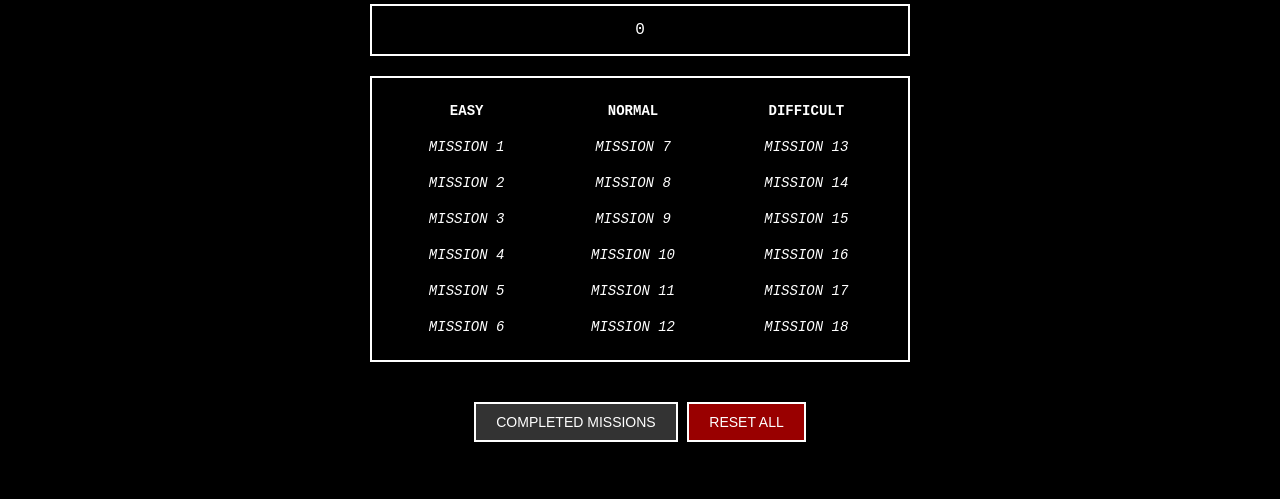
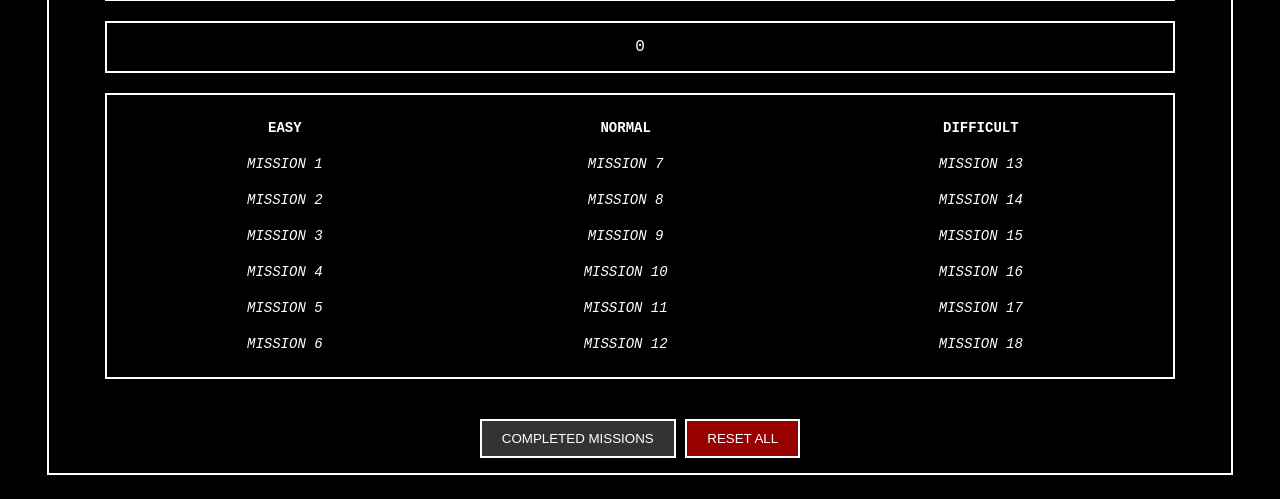
Before and after one commit to SoraM422/okinawa.mission, a plain HTML site: page index.html in a window 1280 px wide. Shown: the part 127-626 px from the top of the page. Drawn offline with Linux system fonts and the light colour scheme.

Commit message:
Update index.html

```diff
--- a/index.html
+++ b/index.html
@@ -2,160 +2,105 @@
 <html lang="en">
 <head>
   <meta charset="UTF-8"/>
-  <meta name="viewport" content="width=device-width,initial-scale=1,maximum-scale=1,user-scalable=no"/>
+  <meta name="viewport" content="width=device-width, initial-scale=1"/>
   <title>Mission Points</title>
   <style>
-    /* 全体のスタイル */
-    body {
-      background-color: #000;
-      color: #fff;
-      font-family: 'Courier New', Courier, monospace;
-      text-align: center;
-      margin: 0;
-      padding: 0;
-    }
-    .container {
-      padding: 20px;
-      max-width: 600px;
-      margin: auto;
-    }
-    .title-box, .points-box, .mission-container, .info-box, .mission-box {
-      border: 2px solid #fff;
-      padding: 15px;
-      margin: 20px auto;
-      width: 90%;
-      box-sizing: border-box;
-      text-align: center;
-    }
-    .mission-container table {
-      width: 100%;
-      margin: auto;
-      border-collapse: collapse;
-    }
-    th, td {
-      padding: 10px;
-      font-size: 14px;
-      word-break: break-word;
-    }
-    a {
-      text-decoration: none;
-      font-size: 14px;
-      font-style: italic;
-      color: #fff;
-      cursor: pointer;
-    }
-    a:hover {
-      text-decoration: underline;
-    }
-    .completed {
-      color: red;
-      text-decoration: line-through;
-    }
-    .mission-details {
-      display: none;
-      border: 2px solid #fff;
-      padding: 20px;
-      width: 90%;
-      margin: 20px auto;
-      text-align: center;
-    }
-    .info-box {
-      word-wrap: break-word;
-    }
-    .file-input-container {
-      margin-top: 20px;
-    }
-    .back-button, .reset-button {
-      border: 2px solid #fff;
-      padding: 10px 20px;
-      margin-top: 20px;
-      background-color: #333;
-      color: #fff;
-      cursor: pointer;
-      font-size: 14px;
-    }
-    .back-button:hover, .reset-button:hover {
-      background-color: #666;
-    }
+    body { background: #000; color: #fff; font-family: 'Courier New', monospace; text-align: center; margin: 0; }
+    .container, .box { border: 2px solid #fff; padding: 15px; margin: 20px auto; max-width: 90%; }
+    table { width: 100%; border-collapse: collapse; }
+    th, td { padding: 10px; font-size: 14px; }
+    a { color: #fff; cursor: pointer; font-style: italic; text-decoration: none; }
+    a:hover { text-decoration: underline; }
+    .completed { color: red; text-decoration: line-through; }
+    .mission-details, #completed-missions { display: none; text-align: left; }
+    .button { border: 2px solid #fff; padding: 10px 20px; background: #333; color: #fff; cursor: pointer; margin-top: 20px; }
+    .button:hover { background: #666; }
   </style>
 </head>
 <body>
   <div class="container" id="main-page">
-    <h1 class="title-box">YOUR TOTAL POINTS</h1>
-    <div class="points-box">
-      <span id="total-points">0</span>
+    <h1 class="box">YOUR TOTAL POINTS</h1>
+    <div class="box" id="total-points">0</div>
+    <div class="box">
+      <table><thead><tr><th>EASY</th><th>NORMAL</th><th>DIFFICULT</th></tr></thead><tbody id="mission-list"></tbody></table>
     </div>
-    <div class="mission-container">
-      <table>
-        <thead>
-          <tr>
-            <th>EASY</th>
-            <th>NORMAL</th>
-            <th>DIFFICULT</th>
-          </tr>
-        </thead>
-        <tbody id="mission-list"></tbody>
-      </table>
-    </div>
-    <button class="back-button" onclick="showCompletedMissions()">COMPLETED MISSIONS</button>
-    <button class="reset-button" style="background-color:#900" onclick="resetAllData()">RESET ALL</button>
+    <button class="button" onclick="showCompletedMissions()">COMPLETED MISSIONS</button>
+    <button class="button" style="background:#900" onclick="resetAllData()">RESET ALL</button>
   </div>
 
-  <div class="mission-details" id="mission-details">
-    <h1 class="title-box" id="mission-title">MISSION</h1>
-    <div class="mission-box">
-      <p id="mission-description"></p>
-    </div>
-    <p>You will earn: <span id="mission-points"></span> pt</p>
-    <div class="info-box" id="mission-info"></div>
-    <div class="file-input-container">
-      <label for="fileInput" class="back-button">写真を提出</label>
-      <input type="file" id="fileInput" style="display:none" onchange="handleFileUpload()"/>
-    </div>
-    <button class="back-button" onclick="goBack()">戻る</button>
+  <div class="container mission-details" id="mission-details">
+    <h1 id="mission-title"></h1>
+    <p id="mission-description">Loading...</p>
+    <p>Earn: <span id="mission-points"></span> pt</p>
+    <button class="button" onclick="document.getElementById('fileInput').click()">Upload Photo</button>
+    <input type="file" id="fileInput" style="display:none" onchange="handleFileUpload()"/>
+    <button class="button" onclick="goBack()">Back</button>
   </div>
 
   <div class="container" id="completed-missions">
-    <h1 class="title-box">COMPLETED MISSIONS</h1>
+    <h1 class="box">COMPLETED MISSIONS</h1>
     <div id="completed-mission-list"></div>
-    <button class="back-button" onclick="goBack()">戻る</button>
+    <button class="button" onclick="goBack()">Back</button>
   </div>
 
   <script>
-    const missions = [
-      "Find a unique rock", "Take a picture of a sunset", "Draw a map of your surroundings",
-      "Identify a rare bird", "Collect a unique leaf", "Find a hidden path",
-      "Describe a historical event", "Solve a local puzzle", "Photograph an interesting building",
-      "Spot a local animal", "Try a new dish", "Record a nature sound",
-      "Write a poem about your trip", "Interview a local resident", "Capture a reflection in water",
-      "Find a symbol of good luck", "Identify a unique tree", "Document a cultural artifact"
-    ];
+    let totalPoints = parseInt(localStorage.getItem('totalPoints') || '0', 10);
+    document.getElementById('total-points').textContent = totalPoints;
+
+    function getMissionPoints(id) {
+      return id === 18 ? 40 : id <= 6 ? 3 : id <= 12 ? 5 : 10;
+    }
 
     function populateMissions() {
-      const missionList = document.getElementById('mission-list');
-      missionList.innerHTML = '';
-      for (let i = 0; i < 6; i++) {
-        missionList.innerHTML += `
-          <tr>
-            <td><a onclick="showMission(${i})">MISSION ${i + 1}</a></td>
-            <td><a onclick="showMission(${i+6})">MISSION ${i + 7}</a></td>
-            <td><a onclick="showMission(${i+12})">MISSION ${i + 13}</a></td>
-          </tr>
-        `;
+      let missionList = '';
+      for (let i = 1; i <= 6; i++) {
+        missionList += `<tr>
+          ${[0, 6, 12].map(offset => `<td><a id="mission${i+offset}" onclick="showMission(${i+offset})">MISSION ${i+offset}</a></td>`).join('')}
+        </tr>`;
+      }
+      document.getElementById('mission-list').innerHTML = missionList;
+      for (let i = 1; i <= 18; i++) {
+        if (localStorage.getItem(`MISSION_${i}`)) document.getElementById(`mission${i}`).classList.add('completed');
       }
     }
 
-    function showMission(missionId) {
-      document.getElementById('mission-title').textContent = `MISSION ${missionId + 1}`;
-      document.getElementById('mission-description').textContent = missions[missionId];
-      document.getElementById('mission-points').textContent = (missionId < 6) ? 3 : (missionId < 12) ? 5 : 10;
-      document.getElementById('mission-info').textContent = "ミッションの詳細がここに表示されます。";
+    function showMission(id) {
+      document.getElementById('mission-title').textContent = `MISSION ${id}`;
+      document.getElementById('mission-points').textContent = getMissionPoints(id);
       document.getElementById('main-page').style.display = 'none';
       document.getElementById('mission-details').style.display = 'block';
     }
 
     function handleFileUpload() {
-      alert('写真が提出されました。');
+      const fileInput = document.getElementById('fileInput');
+      const id = parseInt(document.getElementById('mission-title').textContent.replace('MISSION ', ''), 10);
+      if (fileInput.files.length === 0 || localStorage.getItem(`MISSION_${id}`)) return alert('Mission already completed.');
+
+      const reader = new FileReader();
+      reader.onload = e => {
+        const img = new Image();
+        img.src = e.target.result;
+        img.onload = () => {
+          const canvas = document.createElement('canvas');
+          canvas.width = 300; canvas.height = 200;
+          canvas.getContext('2d').drawImage(img, 0, 0, 300, 200);
+          localStorage.setItem(`MISSION_${id}`, canvas.toDataURL('image/jpeg', 1.0));
+          document.getElementById(`mission${id}`).classList.add('completed');
+          totalPoints += getMissionPoints(id);
+          localStorage.setItem('totalPoints', totalPoints);
+          document.getElementById('total-points').textContent = totalPoints;
+        };
+      };
+      reader.readAsDataURL(fileInput.files[0]);
+    }
+
+    function showCompletedMissions() {
+      document.getElementById('main-page').style.display = 'none';
+      document.getElementById('completed-missions').style.display = 'block';
+      document.getElementById('completed-mission-list').innerHTML = [...Array(18).keys()].map(i => i+1)
+        .filter(i => localStorage.getItem(`MISSION_${i}`))
+        .map(i => `<div class="box"><h2>MISSION ${i}</h2><img src="${localStorage.getItem(`MISSION_${i}`)}" style="max-width:100%"/></div>`)
+        .join('');
     }
 
     function goBack() {
@@ -165,10 +110,13 @@
     }
 
     function resetAllData() {
-      if (!confirm('すべてのミッションをリセットしますか？')) return;
-      window.totalPoints = 0;
+      if (!confirm('Clear all data?')) return;
+      [...Array(18).keys()].forEach(i => localStorage.removeItem(`MISSION_${i+1}`));
+      localStorage.setItem('totalPoints', '0');
+      totalPoints = 0;
       document.getElementById('total-points').textContent = '0';
-      alert('データをリセットしました。');
+      populateMissions();
+      alert('Data cleared.');
     }
 
     populateMissions();
```
